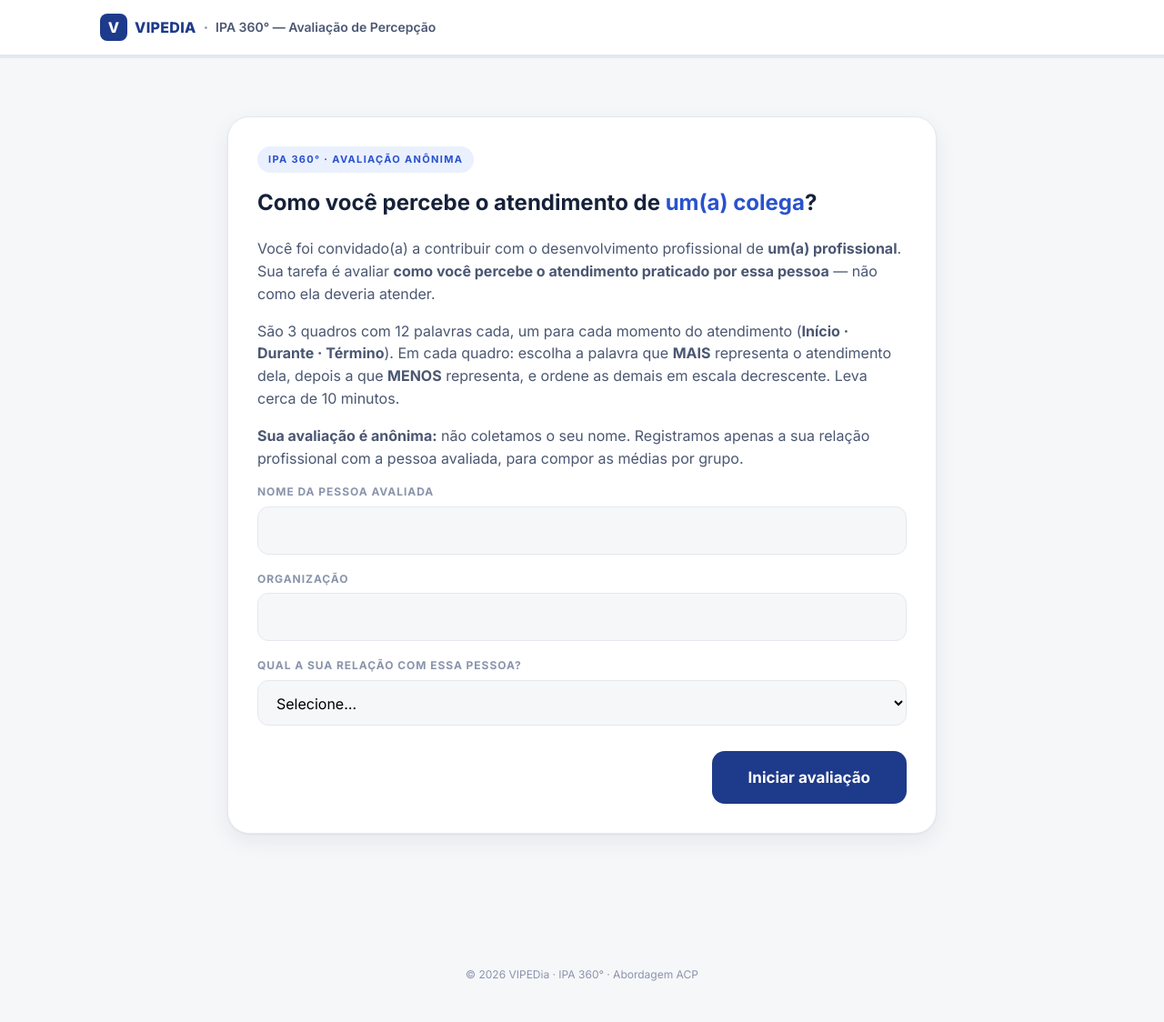
After one commit to flaviospina/ipa, a PHP site: page /360.html in a window 1280 px wide. The commit adds this page. Shown: the whole page at 91% size. Run offline with PHP 8.4, Linux system fonts and the light colour scheme.

Commit message:
Adiciona relatório enriquecido por IA (Gemini) e IPA 360°
Relatório enriquecido:
- Backend chama o Gemini (chave em Script Properties, nunca no site) e
  devolve 6 blocos personalizados seguindo as regras da metodologia ACP
- Fluxo em 2 passos: envio/validação -> análise IA -> arquivamento do
  relatório final (com IA) no Drive, vinculado pela coluna ID
- IA é opcional e falha de forma silenciosa, sem bloquear o diagnóstico

IPA 360°:
- webapp/360.html: avaliação externa anônima (gestor/colega/cliente) com
  os mesmos 3 quadros, pré-preenchida por link com parâmetros
- Aba RESPOSTAS_360 na planilha com a mesma validação estrita
- Painel ganha aba IPA 360°: autoavaliação x percepção externa por
  estilo, maior divergência destacada e gerador de link de convite
- Link discreto 'Área do Consultor' no rodapé da home

Co-Authored-By: Claude Fable 5 <noreply@anthropic.com>
Claude-Session: https://claude.ai/code/session_01BoJx2aNLgrDF8v8KaQB155

```diff
--- a/home/index.html
+++ b/home/index.html
@@ -320,6 +320,7 @@
                     <ul>
                         <li><a href="#governanca">Segurança IA</a></li>
                         <li><a href="#governanca">LGPD</a></li>
+                        <li><a href="../painel/index.html" rel="nofollow">Área do Consultor</a></li>
                     </ul>
                 </div>
             </div>
--- /dev/null
+++ b/webapp/360.html
@@ -0,0 +1,113 @@
+<!DOCTYPE html>
+<html lang="pt-BR">
+<head>
+    <meta charset="UTF-8">
+    <meta name="viewport" content="width=device-width, initial-scale=1.0">
+    <meta name="robots" content="noindex, nofollow">
+    <title>IPA 360° — Avaliação de Percepção | VIPEDia</title>
+    <link rel="preconnect" href="https://fonts.googleapis.com">
+    <link rel="preconnect" href="https://fonts.gstatic.com" crossorigin>
+    <link href="https://fonts.googleapis.com/css2?family=Inter:wght@400;600;700;800&family=Source+Serif+4:ital,opsz,wght@0,8..60,400;0,8..60,600;1,8..60,400&display=swap" rel="stylesheet">
+    <link rel="stylesheet" href="css/app.css">
+</head>
+<body>
+
+    <header class="topbar no-print">
+        <div class="topbar-inner">
+            <div class="brand">
+                <span class="brand-mark">V</span>
+                <span class="brand-name">VIPEDia</span>
+                <span class="brand-sep">·</span>
+                <span class="brand-product">IPA 360° — Avaliação de Percepção</span>
+            </div>
+        </div>
+        <div class="progress-track" aria-hidden="true"><div id="progress-bar" class="progress-fill"></div></div>
+    </header>
+
+    <main id="app">
+
+        <!-- TELA 1: BOAS-VINDAS / IDENTIFICAÇÃO DO AVALIADO -->
+        <section id="screen-welcome" class="screen active">
+            <div class="card card-mid" style="margin-top:32px">
+                <span class="badge">IPA 360° · Avaliação anônima</span>
+                <h2 style="margin-top:14px">Como você percebe o atendimento de <em id="w-avaliado" style="font-style:normal;color:var(--accent)">—</em>?</h2>
+                <div class="prose">
+                    <p>Você foi convidado(a) a contribuir com o desenvolvimento profissional de
+                       <strong id="w-avaliado-2">—</strong>. Sua tarefa é avaliar <strong>como você percebe o
+                       atendimento praticado por essa pessoa</strong> — não como ela deveria atender.</p>
+                    <p>São 3 quadros com 12 palavras cada, um para cada momento do atendimento
+                       (<strong>Início · Durante · Término</strong>). Em cada quadro: escolha a palavra que
+                       <strong>MAIS</strong> representa o atendimento dela, depois a que <strong>MENOS</strong>
+                       representa, e ordene as demais em escala decrescente. Leva cerca de 10 minutos.</p>
+                    <p><strong>Sua avaliação é anônima:</strong> não coletamos o seu nome. Registramos apenas a sua
+                       relação profissional com a pessoa avaliada, para compor as médias por grupo.</p>
+                </div>
+                <form onsubmit="App360.start(event)">
+                    <div class="field"><label for="f-avaliado">Nome da pessoa avaliada</label><input type="text" id="f-avaliado" required maxlength="120"></div>
+                    <div class="field"><label for="f-org">Organização</label><input type="text" id="f-org" required maxlength="120"></div>
+                    <div class="field">
+                        <label for="f-relacao">Qual a sua relação com essa pessoa?</label>
+                        <select id="f-relacao" required style="width:100%;font:inherit;padding:13px 16px;border:1.5px solid var(--line);border-radius:12px;background:var(--surface);outline:none">
+                            <option value="">Selecione…</option>
+                            <option>Gestor(a)</option>
+                            <option>Colega de equipe</option>
+                            <option>Cliente</option>
+                            <option>Outra</option>
+                        </select>
+                    </div>
+                    <div class="hp-field" aria-hidden="true"><label for="f-site">Site</label><input type="text" id="f-site" tabindex="-1" autocomplete="off"></div>
+                    <div class="actions">
+                        <span></span>
+                        <button type="submit" class="btn btn-primary btn-lg">Iniciar avaliação</button>
+                    </div>
+                </form>
+            </div>
+        </section>
+
+        <!-- TELA 2: QUESTIONÁRIO (mesma estrutura do IPA) -->
+        <section id="screen-survey" class="screen">
+            <div class="survey-head">
+                <div>
+                    <span class="badge" id="survey-step-badge">Quadro 1 de 3</span>
+                    <h2 id="survey-title">Início do atendimento</h2>
+                    <p class="survey-guide" id="survey-guide"></p>
+                </div>
+                <div class="survey-counter" id="survey-counter" aria-live="polite">0 / 12</div>
+            </div>
+            <div class="survey-grid">
+                <div class="word-panel">
+                    <div id="word-grid" class="word-grid"></div>
+                    <div class="word-panel-foot no-print">
+                        <button class="btn btn-ghost btn-sm" onclick="App360.resetQuadro()">Limpar quadro</button>
+                    </div>
+                </div>
+                <div class="rank-panel card">
+                    <div class="rank-head">Sua escala <span class="muted-sm">(11 = mais · 0 = menos)</span></div>
+                    <ul id="rank-list" class="rank-list"></ul>
+                    <button id="btn-quadro-next" class="btn btn-primary btn-block" disabled onclick="App360.confirmQuadro()">Confirmar quadro</button>
+                </div>
+            </div>
+        </section>
+
+        <!-- TELA 3: AGRADECIMENTO -->
+        <section id="screen-done" class="screen">
+            <div class="card card-narrow center" style="margin-top:48px">
+                <div style="font-size:52px; margin-bottom:8px">🙏</div>
+                <h2>Avaliação enviada. Obrigado!</h2>
+                <p class="muted">Sua percepção foi registrada de forma anônima e será combinada com as demais
+                   avaliações para apoiar o desenvolvimento de <strong id="d-avaliado">—</strong>.</p>
+                <p id="done-status" class="muted-sm"></p>
+            </div>
+        </section>
+    </main>
+
+    <footer class="site-foot no-print">
+        <p>© 2026 VIPEDia · IPA 360° · Abordagem ACP</p>
+    </footer>
+
+    <script src="js/config.js"></script>
+    <script src="js/data.js"></script>
+    <script src="js/engine.js"></script>
+    <script src="js/app360.js"></script>
+</body>
+</html>
--- a/webapp/css/app.css
+++ b/webapp/css/app.css
@@ -222,6 +222,11 @@ main { max-width: 1100px; margin: 0 auto; padding: 32px 20px 80px; }
 .rp-word .w-tag { font-weight: 600; color: var(--ink-3); font-size: 11px; margin-left: 6px; text-transform: none; letter-spacing: 0; }
 .rp-word p { margin: 4px 0 0; color: var(--ink-2); }
 
+.rp-ia { background: linear-gradient(150deg, #f3f6ff, #eef4ff); border: 1px solid #d8e3fb; border-left: 4px solid var(--accent); border-radius: var(--radius); padding: 20px 24px; margin: 18px 0; }
+.rp-ia h4 { margin: 0 0 10px; font-size: 12px; text-transform: uppercase; letter-spacing: .1em; color: var(--accent); }
+.rp-ia p { margin: 0 0 12px; font-family: var(--serif); font-size: 15px; line-height: 1.7; color: #2a3350; text-align: justify; }
+.rp-ia p:last-child { margin-bottom: 0; }
+
 .rp-plan { counter-reset: plan; list-style: none; padding: 0; margin: 14px 0; display: grid; gap: 12px; }
 .rp-plan li { display: flex; gap: 14px; align-items: flex-start; background: var(--surface); border-radius: var(--radius); padding: 14px 18px; font-size: 14px; }
 .rp-plan li::before { counter-increment: plan; content: counter(plan); flex: 0 0 26px; height: 26px; border-radius: 50%; background: var(--brand); color: #fff; display: grid; place-items: center; font-weight: 800; font-size: 12px; }
--- /dev/null
+++ b/webapp/js/app360.js
@@ -0,0 +1,176 @@
+/* ============================================================
+   IPA 360° — fluxo do avaliador externo (anônimo)
+   Reaproveita ACP (dados) e Engine (pesos/validação); a interface
+   do ranking é a mesma do IPA, com instruções em 3ª pessoa.
+   ============================================================ */
+
+const App360 = {
+    state: { avaliado: '', org: '', relacao: '', quadroAtual: 1, selecoes: { 1: [], 2: [], 3: [] } },
+
+    goTo(id) {
+        document.querySelectorAll('.screen').forEach(s => s.classList.remove('active'));
+        document.getElementById('screen-' + id).classList.add('active');
+        window.scrollTo({ top: 0 });
+    },
+
+    progress() {
+        const done = (this.state.quadroAtual - 1) * 12 + this.sel().length;
+        document.getElementById('progress-bar').style.width = (10 + done / 36 * 88) + '%';
+    },
+
+    start(ev) {
+        ev.preventDefault();
+        if (document.getElementById('f-site').value.trim() !== '') return; // honeypot
+        this.state.avaliado = document.getElementById('f-avaliado').value.trim();
+        this.state.org = document.getElementById('f-org').value.trim();
+        this.state.relacao = document.getElementById('f-relacao').value;
+        document.getElementById('d-avaliado').textContent = this.state.avaliado;
+        this.renderQuadro(1);
+        this.goTo('survey');
+    },
+
+    quadro() { return ACP.QUADROS[this.state.quadroAtual - 1]; },
+    sel() { return this.state.selecoes[this.state.quadroAtual]; },
+    weightToIndex(w) { return w === 11 ? 0 : (w === 0 ? 1 : 12 - w); },
+
+    renderQuadro(n) {
+        this.state.quadroAtual = n;
+        const q = this.quadro();
+        document.getElementById('survey-step-badge').textContent = `Quadro ${n} de 3`;
+        document.getElementById('survey-title').textContent = q.momento;
+
+        const grid = document.getElementById('word-grid');
+        grid.innerHTML = '';
+        q.palavras.forEach(p => {
+            const b = document.createElement('button');
+            b.type = 'button';
+            b.className = 'word-card';
+            b.dataset.id = p.id;
+            b.textContent = p.w;
+            b.draggable = true;
+            b.onclick = () => { const s = this.sel(); if (!s.includes(p.id) && s.length < 12) { s.push(p.id); this.renderRank(); } };
+            b.addEventListener('dragstart', e => e.dataTransfer.setData('text/plain', p.id));
+            grid.appendChild(b);
+        });
+        this.renderRank();
+    },
+
+    move(weight, dir) {
+        const s = this.sel(), target = weight + dir;
+        if (target > 10 || target < 1 || weight > 10 || weight < 1) return;
+        const i = this.weightToIndex(weight), j = this.weightToIndex(target);
+        if (s[i] !== undefined && s[j] !== undefined) { [s[i], s[j]] = [s[j], s[i]]; this.renderRank(); }
+    },
+
+    removeAt(weight) {
+        const s = this.sel(), i = this.weightToIndex(weight);
+        if (s[i] !== undefined) { s.splice(i, 1); this.renderRank(); }
+    },
+
+    resetQuadro() { this.state.selecoes[this.state.quadroAtual] = []; this.renderRank(); },
+
+    dropWord(id, weight) {
+        const s = this.sel();
+        if (s.includes(id)) return;
+        const idx = this.weightToIndex(weight);
+        if (idx <= s.length) s.splice(idx, 0, id); else s.push(id);
+        if (s.length > 12) s.length = 12;
+        this.renderRank();
+    },
+
+    renderRank() {
+        const q = this.quadro(), s = this.sel();
+        const byId = Object.fromEntries(q.palavras.map(p => [p.id, p]));
+        const list = document.getElementById('rank-list');
+        list.innerHTML = '';
+        [11, 10, 9, 8, 7, 6, 5, 4, 3, 2, 1, 0].forEach(w => {
+            const idx = this.weightToIndex(w), wordId = s[idx];
+            const li = document.createElement('li');
+            li.className = 'rank-item' + (w === 11 ? ' slot-max' : w === 0 ? ' slot-min' : '') + (wordId ? '' : ' empty');
+            const placeholder = w === 11 ? 'a que MAIS representa' : w === 0 ? 'a que MENOS representa' : '—';
+            li.innerHTML = `
+                <span class="rank-weight">${w}</span>
+                <span class="rank-word">${wordId ? byId[wordId].w : placeholder}</span>
+                <span class="rank-ctrl">
+                    ${wordId && w >= 1 && w <= 10 ? `
+                        <button type="button" title="Subir" onclick="App360.move(${w},1)"><svg width="16" height="16" viewBox="0 0 24 24" fill="none" stroke="currentColor" stroke-width="3" stroke-linecap="round"><polyline points="18 15 12 9 6 15"/></svg></button>
+                        <button type="button" title="Descer" onclick="App360.move(${w},-1)"><svg width="16" height="16" viewBox="0 0 24 24" fill="none" stroke="currentColor" stroke-width="3" stroke-linecap="round"><polyline points="6 9 12 15 18 9"/></svg></button>` : ''}
+                    ${wordId ? `<button type="button" class="rm" title="Remover" onclick="App360.removeAt(${w})"><svg width="15" height="15" viewBox="0 0 24 24" fill="none" stroke="currentColor" stroke-width="3" stroke-linecap="round"><line x1="18" y1="6" x2="6" y2="18"/><line x1="6" y1="6" x2="18" y2="18"/></svg></button>` : ''}
+                </span>`;
+            li.addEventListener('dragover', e => { e.preventDefault(); li.classList.add('droptarget'); });
+            li.addEventListener('dragleave', () => li.classList.remove('droptarget'));
+            li.addEventListener('drop', e => { e.preventDefault(); li.classList.remove('droptarget'); this.dropWord(e.dataTransfer.getData('text/plain'), w); });
+            list.appendChild(li);
+        });
+
+        document.querySelectorAll('.word-card').forEach(c => c.classList.toggle('used', s.includes(c.dataset.id)));
+        document.getElementById('survey-counter').textContent = `${s.length} / 12`;
+
+        const nome = this.state.avaliado.split(' ')[0] || 'a pessoa';
+        const guide = document.getElementById('survey-guide');
+        if (s.length === 0) guide.innerHTML = `Leia todas as palavras. Escolha a que <strong>MAIS</strong> representa o atendimento de ${nome}.`;
+        else if (s.length === 1) guide.innerHTML = `Agora a palavra que <strong>MENOS</strong> representa o atendimento de ${nome}.`;
+        else if (s.length < 12) guide.innerHTML = 'Ordene as demais em <strong>escala decrescente</strong>. Use as setas ou arraste para ajustar.';
+        else guide.innerHTML = 'Quadro completo. Revise a escala e <strong>confirme</strong>.';
+
+        const btn = document.getElementById('btn-quadro-next');
+        btn.disabled = s.length !== 12;
+        btn.textContent = this.state.quadroAtual < 3 ? 'Confirmar quadro' : 'Concluir e enviar avaliação';
+        this.progress();
+    },
+
+    confirmQuadro() {
+        if (this.sel().length !== 12) return;
+        if (this.state.quadroAtual < 3) { this.renderQuadro(this.state.quadroAtual + 1); }
+        else this.finish();
+    },
+
+    async finish() {
+        const respostas = {};
+        ACP.QUADROS.forEach(q => {
+            this.state.selecoes[q.id].forEach((wordId, i) => { respostas[wordId] = Engine.pesoDaPosicao(i); });
+        });
+        const payload = {
+            schema: IPA_CONFIG.SCHEMA_VERSION,
+            action: '360',
+            avaliado: this.state.avaliado,
+            organizacao: this.state.org,
+            relacao: this.state.relacao,
+            respostas,
+            enviadoEm: new Date().toISOString(),
+            website: ''
+        };
+        this.goTo('done');
+        const status = document.getElementById('done-status');
+        try {
+            const res = await fetch(IPA_CONFIG.ENDPOINT, {
+                method: 'POST',
+                headers: { 'Content-Type': 'text/plain;charset=utf-8' },
+                body: JSON.stringify(payload)
+            });
+            const out = await res.json();
+            status.textContent = out && out.ok ? 'Registro confirmado.' : 'Não foi possível confirmar o registro — tente novamente mais tarde.';
+        } catch (e) {
+            status.textContent = 'Sem conexão no momento — tente reenviar mais tarde.';
+        }
+        document.getElementById('progress-bar').style.width = '100%';
+    },
+
+    init() {
+        // pré-preenche pelos parâmetros do link gerado no painel
+        const p = new URLSearchParams(location.search);
+        const avaliado = (p.get('avaliado') || '').slice(0, 120);
+        const org = (p.get('org') || '').slice(0, 120);
+        if (avaliado) {
+            document.getElementById('f-avaliado').value = avaliado;
+            document.getElementById('w-avaliado').textContent = avaliado;
+            document.getElementById('w-avaliado-2').textContent = avaliado;
+        } else {
+            document.getElementById('w-avaliado').textContent = 'um(a) colega';
+            document.getElementById('w-avaliado-2').textContent = 'um(a) profissional';
+        }
+        if (org) document.getElementById('f-org').value = org;
+    }
+};
+
+window.addEventListener('DOMContentLoaded', () => App360.init());
--- a/webapp/js/engine.js
+++ b/webapp/js/engine.js
@@ -109,8 +109,18 @@ function barRow(label, cor, valor, max, sufixo) {
     </div>`;
 }
 
-/* ---------- Relatório (8 fases) ---------- */
-Engine.renderRelatorio = function (dados, r) {
+/* Bloco de análise personalizada por IA (texto puro -> parágrafos) */
+function iaBlock(texto, titulo) {
+    if (!texto) return '';
+    const paras = String(texto).split(/\n{2,}|\r\n\r\n/).map(p => `<p>${esc(p.trim())}</p>`).join('');
+    return `<div class="rp-ia"><h4>✦ ${esc(titulo || 'Análise personalizada')}</h4>${paras}</div>`;
+}
+
+/* ---------- Relatório (8 fases) ----------
+   ia (opcional): { interpretacao, momentos, talentos, desenvolvimento,
+   recomendacoes, conclusao } — gerado pelo backend via Gemini. */
+Engine.renderRelatorio = function (dados, r, ia) {
+    ia = ia || {};
     const pred = r.ranking[0], sec = r.ranking[1], terc = r.ranking[2], quart = r.ranking[3];
     const perfilPred = ACP.PERFIS[pred.key];
     const perfilSec = ACP.PERFIS[sec.key];
@@ -243,6 +253,7 @@ Engine.renderRelatorio = function (dados, r) {
         <div class="rp-diag"><h4>Pontos de vigilância</h4><p>${esc(perfilPred.inadequado)}</p></div>
         <h3>Estilo secundário — ${esc(perfilSec.titulo)}</h3>
         <div class="rp-prose"><p>Com ${sec.pontos} pontos (${sec.pct.toFixed(1)}%), o estilo ${esc(sec.curto)} ${esc(perfilSec.comoSecundario)}</p></div>
+        ${iaBlock(ia.interpretacao, 'Análise personalizada do seu perfil')}
         <h3>Terceiro e quarto estilos</h3>
         <div class="rp-prose"><p>Os estilos <strong>${esc(terc.curto)}</strong> (${terc.pontos} pontos) e <strong>${esc(quart.curto)}</strong> (${quart.pontos} pontos) foram os menos valorizados nas suas escolhas.
         A menor prevalência dessas condutas indica que os comportamentos a elas associados tendem a aparecer menos espontaneamente no seu atendimento — vale observar os momentos em que a situação os exige.</p></div>
@@ -254,6 +265,7 @@ Engine.renderRelatorio = function (dados, r) {
         <div class="rp-prose">${analiseMomentos}</div>
         <div class="rp-moments">${momentos}</div>
         <p class="chart-note">Pontos por estilo em cada momento (A = Atenção, C = Comunicação, P = Procedimento, E = Equilibrado; máximo 30 por estilo em cada quadro).</p>
+        ${iaBlock(ia.momentos, 'Como isso tende a aparecer nos seus atendimentos')}
     </section>
 
     <!-- FASE 6 -->
@@ -262,9 +274,11 @@ Engine.renderRelatorio = function (dados, r) {
         <h3>Talentos comportamentais (pontuações 9 a 11)</h3>
         <div class="rp-prose"><p>Estas são as práticas que você mais valoriza — suas forças visíveis, que brilham quando usadas no momento certo:</p></div>
         <div class="rp-words">${talentosHtml}</div>
+        ${iaBlock(ia.talentos, 'Suas forças em ação')}
         <h3>Pontos a desenvolver (pontuações 0 a 2)</h3>
         <div class="rp-prose"><p>As pontuações baixas não são falhas de caráter — são <strong>focos primários de capacitação</strong>. Elas revelam comportamentos pouco espontâneos que, quando a situação os exige, podem virar "vazamentos de energia relacional" ou gargalos de conformidade:</p></div>
         <div class="rp-words">${desenvolverHtml}</div>
+        ${iaBlock(ia.desenvolvimento, 'O que priorizar na sua capacitação')}
     </section>
 
     <!-- FASE 7 -->
@@ -272,12 +286,14 @@ Engine.renderRelatorio = function (dados, r) {
         <h2>7 · Recomendações para o Desenvolvimento</h2>
         <div class="rp-prose">${ACP.FASE7.padrao.map(p => `<p>${esc(p)}</p>`).join('')}</div>
         ${acoes ? `<h3>Ações prioritárias para o seu perfil</h3><ol class="rp-plan">${acoes}</ol>` : ''}
+        ${iaBlock(ia.recomendacoes, 'Recomendações personalizadas para você')}
     </section>
 
     <!-- FASE 8 -->
     <section class="rp-section">
         <h2>8 · Plano de Ação Individual</h2>
         <ol class="rp-plan">${plano}</ol>
+        ${iaBlock(ia.conclusao, 'Síntese do consultor IA')}
         <p class="rp-quote">O autoconhecimento é o primeiro passo para a maestria no atendimento humano. A busca pelo equilíbrio é uma jornada constante — e ela começa no seu próximo atendimento.</p>
     </section>`;
 };
@@ -299,7 +315,7 @@ body { background:#fff; } .report-sheet { border:0; box-shadow:none; max-width:8
 };
 
 /* ---------- Payload para o backend ---------- */
-Engine.montarPayload = function (dados, answers, r, consent, relatorioHtml) {
+Engine.montarPayload = function (dados, answers, r, consent, id) {
     const respostas = {};
     ACP.QUADROS.forEach(q => {
         answers[q.id].forEach((wordId, i) => { respostas[wordId] = Engine.pesoDaPosicao(i); });
@@ -315,7 +331,7 @@ Engine.montarPayload = function (dados, answers, r, consent, relatorioHtml) {
         total: r.total,
         predominante: r.ranking[0].curto,
         regra: r.regra,
-        relatorio: relatorioHtml || '',   // HTML autônomo arquivado no Drive
+        id: id,                       // identifica a linha p/ o arquivamento posterior
         enviadoEm: new Date().toISOString(),
         website: ''                   // honeypot — deve chegar vazio
     };
```
Also changed, not shown: painel/index.html (+179 -2 lines), webapp/js/app.js (+44 -20 lines), backend/README.md, 1 other file.
